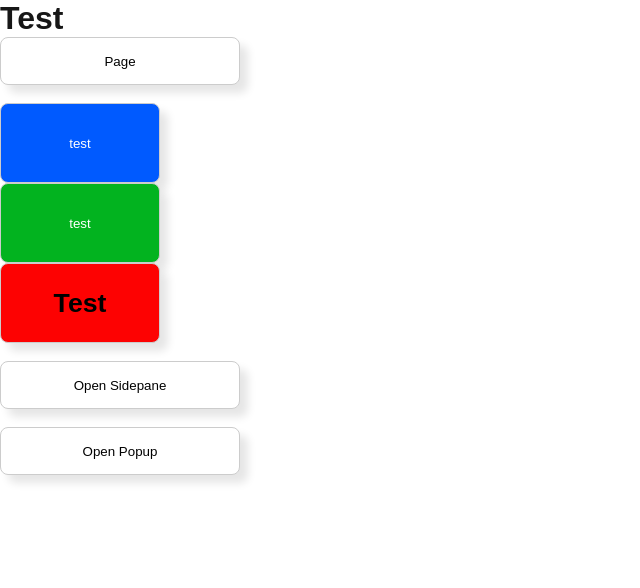
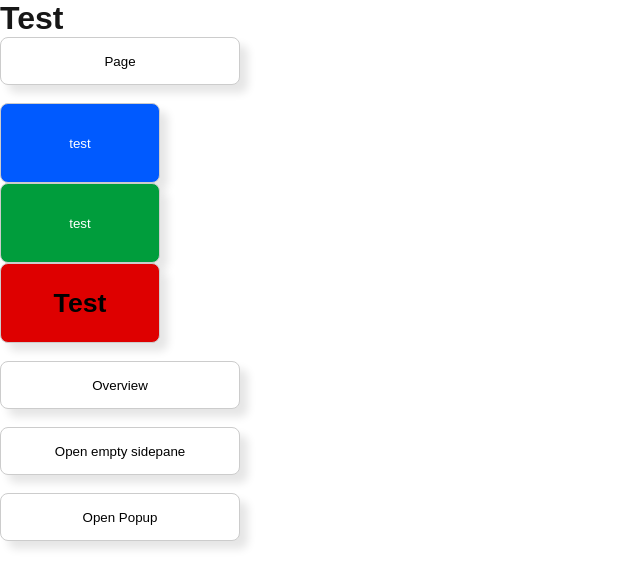
Before and after one commit to justusbruegmann/stechuhr, a Next.js app: page /ctest in a window 1280 px wide. Shown: the top 588 px of the page, without its empty margins (0-640 px from the left). Built offline with nearby package versions, Linux system fonts and the light colour scheme.

Commit message:
Add our company colors to the project

```diff
--- a/src/app/ctest/page.tsx
+++ b/src/app/ctest/page.tsx
@@ -18,10 +18,18 @@ export default function Ctest() {
             <Button label={"test"} type={"success"} height={5} width={10}/>
             <Button label={<h1 style={{color: '#000'}}> Test</h1>} type={"error"} height={5} width={10}/>
             <br/>
-            <Button label={"Open Sidepane"} type={"primary"} height={3} width={15}
+            <Button label={"Overview"} type={"primary"} height={3} width={15}
                     onClick={() =>
                         showModal("sidepane",
                             <Overview />
+                        )
+                    }/>
+            <br/>
+
+            <Button label={"Open empty sidepane"} type={"primary"} height={3} width={15}
+                    onClick={() =>
+                        showModal("sidepane",
+                            <></>
                         )
                     }/>
             <br/>
--- a/src/app/globals.css
+++ b/src/app/globals.css
@@ -2,9 +2,12 @@
   --background: #ffffff;
   --foreground: #171717;
   --muted-foreground: #17171715;
-  --init-green: #2596be;
+  --init-green: #009d3c;
+  --init-green-rgb: 0, 157, 60;
   --sew-red: #de0000;
+  --sew-red-rgb: 222, 0, 0;
   --sick-blue: #005aff;
+  --sick-blue-rgb: 0, 90, 255;
 }
 /*
 @media (prefers-color-scheme: dark) {
--- a/src/components/layout/Button.module.css
+++ b/src/components/layout/Button.module.css
@@ -1,6 +1,6 @@
 
 .button-normal {
-    background: white;
+    background: var(--background);
 }
 
 .button-normal:hover {
@@ -10,18 +10,18 @@
 }
 
 .button-accent {
-    background: #005aff;
-    color: white;
+    background: var(--sick-blue);
+    color: var(--background);
 }
 
 .button-success {
-    background: #02b31f;
-    color: white;
+    background: var(--init-green);
+    color: var(--background);
 }
 
 .button-error {
-    background: #fd0202;
-    color: white;
+    background: var(--sew-red);
+    color: var(--background);
 }
 
 
--- a/src/components/overview/DetailEntry.module.css
+++ b/src/components/overview/DetailEntry.module.css
@@ -1,6 +1,16 @@
 .wrapper {
+    display: flex;
+    flex-direction: row;
+    justify-content: space-between;
+}
+
+.col-left {
+    flex-direction: row;
+    gap: 0.5rem;
+}
+
+.col-right {
     flex-direction: column;
-    gap: 0.5rem;
 }
 
 .time-display {
--- a/src/components/overview/DetailEntry.tsx
+++ b/src/components/overview/DetailEntry.tsx
@@ -8,14 +8,20 @@ export default function DetailEntry() {
 
     return (
         <Card className={Styles["wrapper"]} shadow={false} border>
-            <div className={Styles["row"]}>
-                <Image src="/calendar.svg" alt="" width={10} height={10} className={Styles["calendar-icon"]}/>
-                <p className={Styles["date"]}>19.02.2026</p>
+            <div className={Styles["col-left"]}>
+                <div className={Styles["row"]}>
+                    <Image src="/calendar.svg" alt="" width={15} height={15} className={Styles["calendar-icon"]}/>
+                    <p className={Styles["date"]}>19.02.2026</p>
+                </div>
+                <div className={Styles["information"]}>
+                    <div className={Styles["row"]}>Anfang: &nbsp; <div className={Styles["start-time"]}>8:45</div></div>
+                    <div className={Styles["row"]}>Ende: &nbsp; <div className={Styles["end-time"]}>15:30</div></div>
+
+                </div>
             </div>
-            <div className={Styles["information"]}>
-                <p className={Styles["row"]}>Anfang: &nbsp; <text className={Styles["start-time"]}>8:45</text></p>
-                <p className={Styles["row"]}>Ende: &nbsp; <text className={Styles["end-time"]}>15:30</text></p>
-
+            <div className={Styles["col-right"]}>
+                <p>Dauer</p>
+                <p><b>2h 35m</b></p>
             </div>
         </Card>
     );
--- a/src/components/overview/SaldoView.module.css
+++ b/src/components/overview/SaldoView.module.css
@@ -1,7 +1,7 @@
 .wrapper {
-    background-color: rgba(240, 128, 128, 0.2);
-    border: 1px solid lightcoral;
-    color: red;
+    background-color: rgba(var(--sew-red-rgb), 0.1);
+    border: 1px solid rgba(var(--sew-red-rgb), 0.4);
+    color: var(--sew-red);
     flex-direction: column;
 }
 
```
